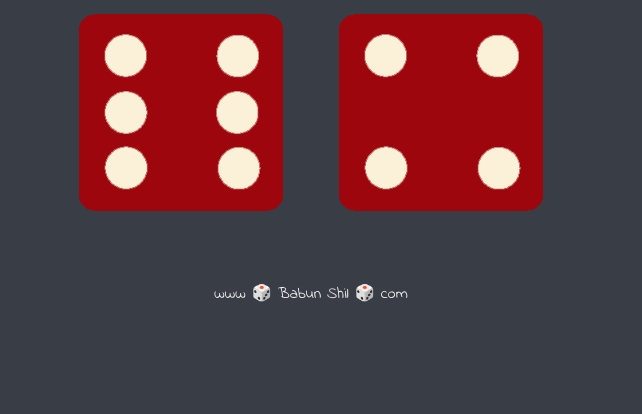
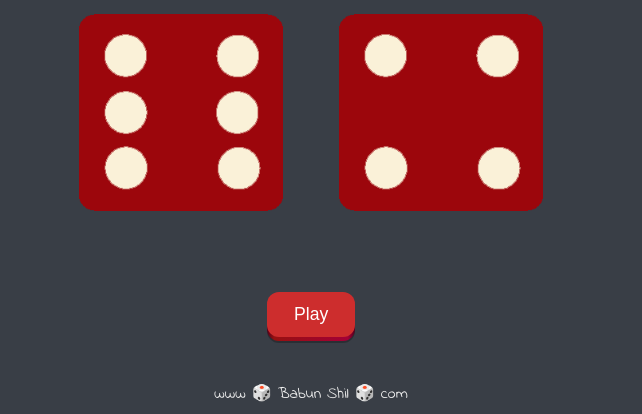
Before and after one commit to Babunshil/Dicee-Game, a plain HTML site: page index.html in a window 1280 px wide. Shown: the part 481-895 px from the top of the page, without its empty margins (329-971 px from the left). Before the commit the page ends 800 px from the top, so only its background shows below. Drawn offline with Linux system fonts and the light colour scheme.

Commit message:
Added play button

```diff
--- a/index.html
+++ b/index.html
@@ -24,6 +24,16 @@
 
     </div>
 
+    <div class="reloade-button">
+      <!-- <button onclick="window.location.reload()"; >reloade</button> -->
+      <button onclick="window.location.reload()";>
+        <span class="shadow"></span>
+        <span class="edge"></span>
+        <span class="front text"> Play
+        </span>
+      </button>
+    </div>
+
 
 <script src="index.js"></script>
   </body>
--- a/styles.css
+++ b/styles.css
@@ -39,3 +39,89 @@ footer {
   font-family: 'Indie Flower', cursive;
 
 }
+/* button style */
+.reloade-button{
+  position: relative;
+  display:flex;
+  justify-content: center;
+  align-items: center;
+  margin-top: 100px;
+}
+
+button {
+  position: absolute;
+  border: none;
+  background: transparent;
+  padding: 0;
+  cursor: pointer;
+  outline-offset: 4px;
+  transition: filter 250ms;
+  user-select: none;
+  touch-action: manipulation;
+ }
+
+ .shadow {
+  position: absolute;
+  top: 0;
+  left: 0;
+  width: 100%;
+  height: 100%;
+  border-radius: 12px;
+  background: hsl(0deg 0% 0% / 0.25);
+  will-change: transform;
+  transform: translateY(2px);
+  transition: transform
+     600ms
+     cubic-bezier(.3, .7, .4, 1);
+ }
+
+ .edge {
+  position: absolute;
+  top: 0;
+  left: 0;
+  width: 100%;
+  height: 100%;
+  border-radius: 12px;
+  background: linear-gradient(
+     to left,
+     hsl(340deg 100% 16%) 0%,
+     hsl(340deg 100% 32%) 8%,
+     hsl(0, 80%, 33%) 92%,
+     hsl(340deg 100% 16%) 100%
+   );
+ }
+
+ .front {
+  display: block;
+  position: relative;
+  padding: 12px 27px;
+  border-radius: 12px;
+  font-size: 1.1rem;
+  color: white;
+  background: hsl(0, 64%, 49%);
+  will-change: transform;
+  transform: translateY(-4px);
+  transition: transform
+     600ms
+     cubic-bezier(.3, .7, .4, 1);
+ }
+
+ button:hover {
+  filter: brightness(110%);
+ }
+
+
+
+ button:active .front {
+  transform: translateY(-2px);
+  transition: transform 34ms;
+ }
+
+ button:active .shadow {
+  transform: translateY(1px);
+  transition: transform 34ms;
+ }
+
+ button:focus:not(:focus-visible) {
+  outline: none;
+ }
```
